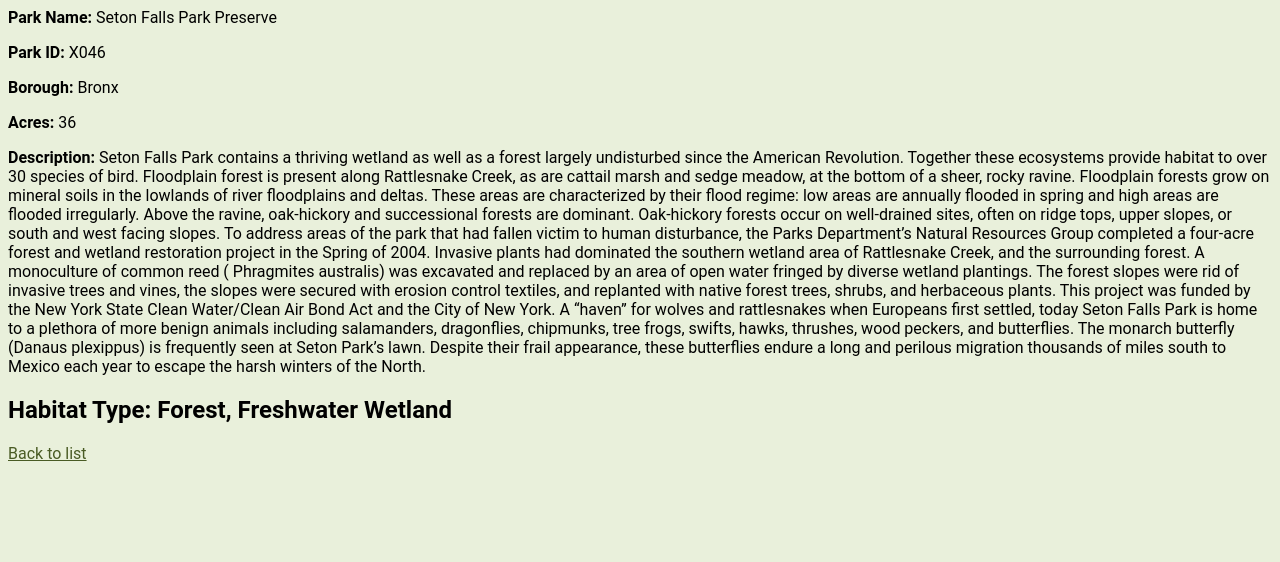
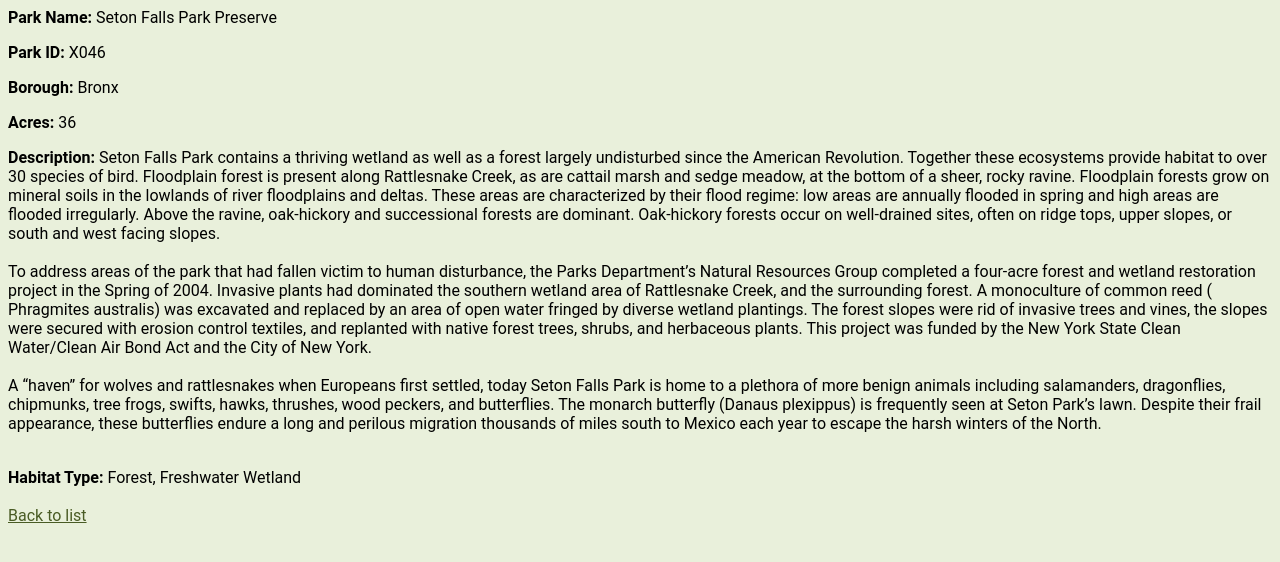
Before and after one commit to annabellamelvin/annabellamelvin.github.io, a Jekyll site: the page Nature_Preserves/parks/X046_36.html, which Jekyll copies as it is, in a window 1280 px wide. Shown: the top 562 px of the page. Built offline with Jekyll 4.4.1, drawn with Linux system fonts in a browser that asks for light colours; part of the change alters nothing that is shown.

```diff
--- a/Nature_Preserves/parks/X046_36.html
+++ b/Nature_Preserves/parks/X046_36.html
@@ -21,8 +21,7 @@
          are characterized by their flood regime: low areas are annually flooded in spring
          and high areas are flooded irregularly. Above the ravine, oak-hickory and successional
          forests are dominant. Oak-hickory forests occur on well-drained sites, often on ridge
-         tops, upper slopes, or south and west facing slopes. &#xD;
-         &#xD;
+         tops, upper slopes, or south and west facing slopes.<br/><br/>
          To address areas of the park that had fallen victim to human disturbance, the Parks
          Department’s Natural Resources Group completed a four-acre forest and wetland restoration
          project in the Spring of 2004. Invasive plants had dominated the southern wetland
@@ -31,16 +30,15 @@
          by diverse wetland plantings. The forest slopes were rid of invasive trees and vines,
          the slopes were secured with erosion control textiles, and replanted with native forest
          trees, shrubs, and herbaceous plants. This project was funded by the New York State
-         Clean Water/Clean Air Bond Act and the City of New York.&#xD;
-         &#xD;
+         Clean Water/Clean Air Bond Act and the City of New York.<br/><br/>
          A “haven” for wolves and rattlesnakes when Europeans first settled, today Seton Falls
          Park is home to a plethora of more benign animals including salamanders, dragonflies,
          chipmunks, tree frogs, swifts, hawks, thrushes, wood peckers, and butterflies. The
          monarch butterfly (Danaus plexippus) is frequently seen at Seton Park’s lawn. Despite
          their frail appearance, these butterflies endure a long and perilous migration thousands
-         of miles south to Mexico each year to escape the harsh winters of the North. &#xD;
+         of miles south to Mexico each year to escape the harsh winters of the North. <br/><br/>
 
       </p>
-      <h2><b>Habitat Type: </b>Forest, Freshwater Wetland
+      <p><b>Habitat Type: </b>Forest, Freshwater Wetland<br/><br/>
       </h2><a href="https://annabellamelvin.github.io/Nature_Preserves/Parks.html">Back to list</a></body>
 </html>
```
